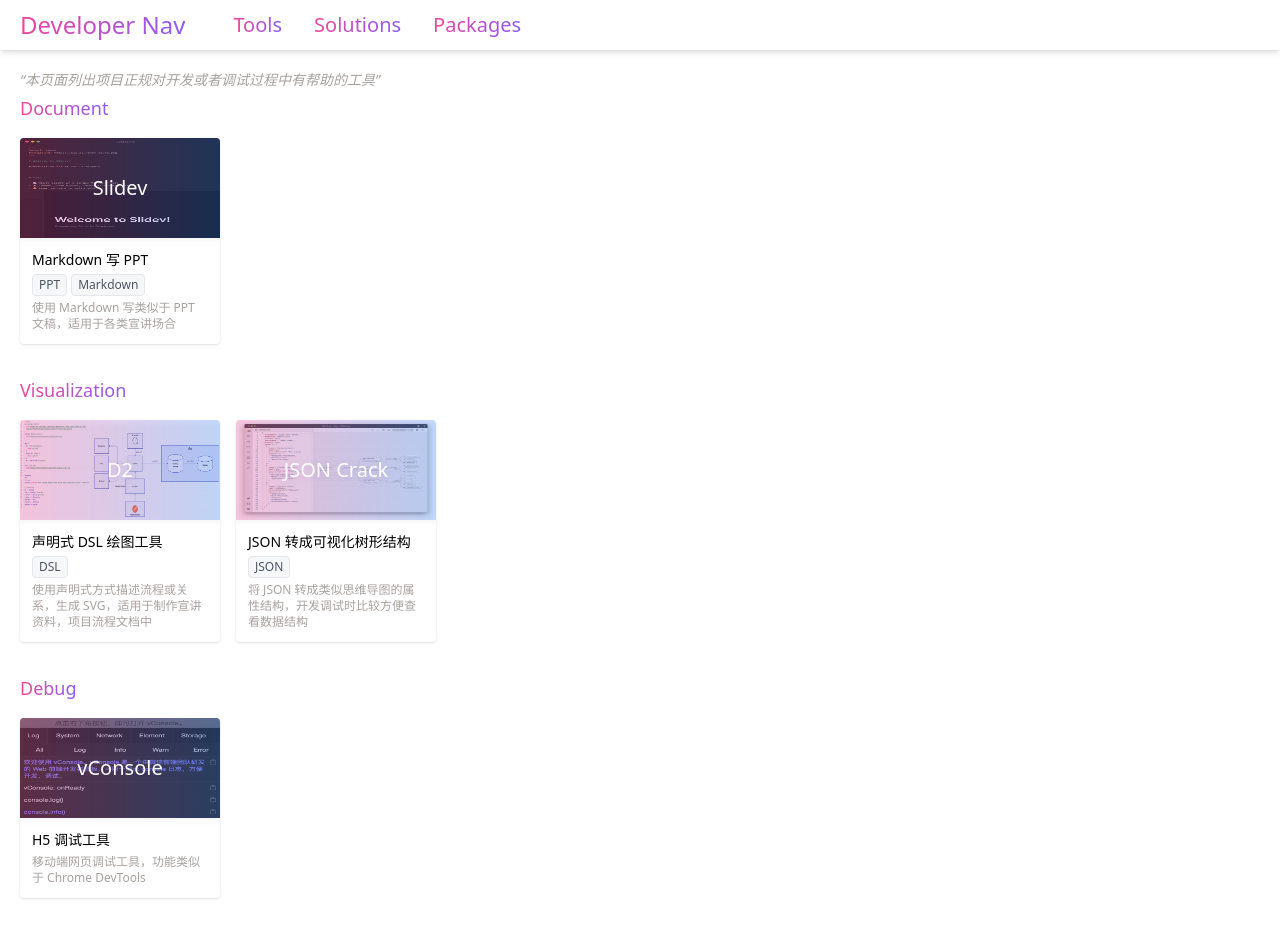
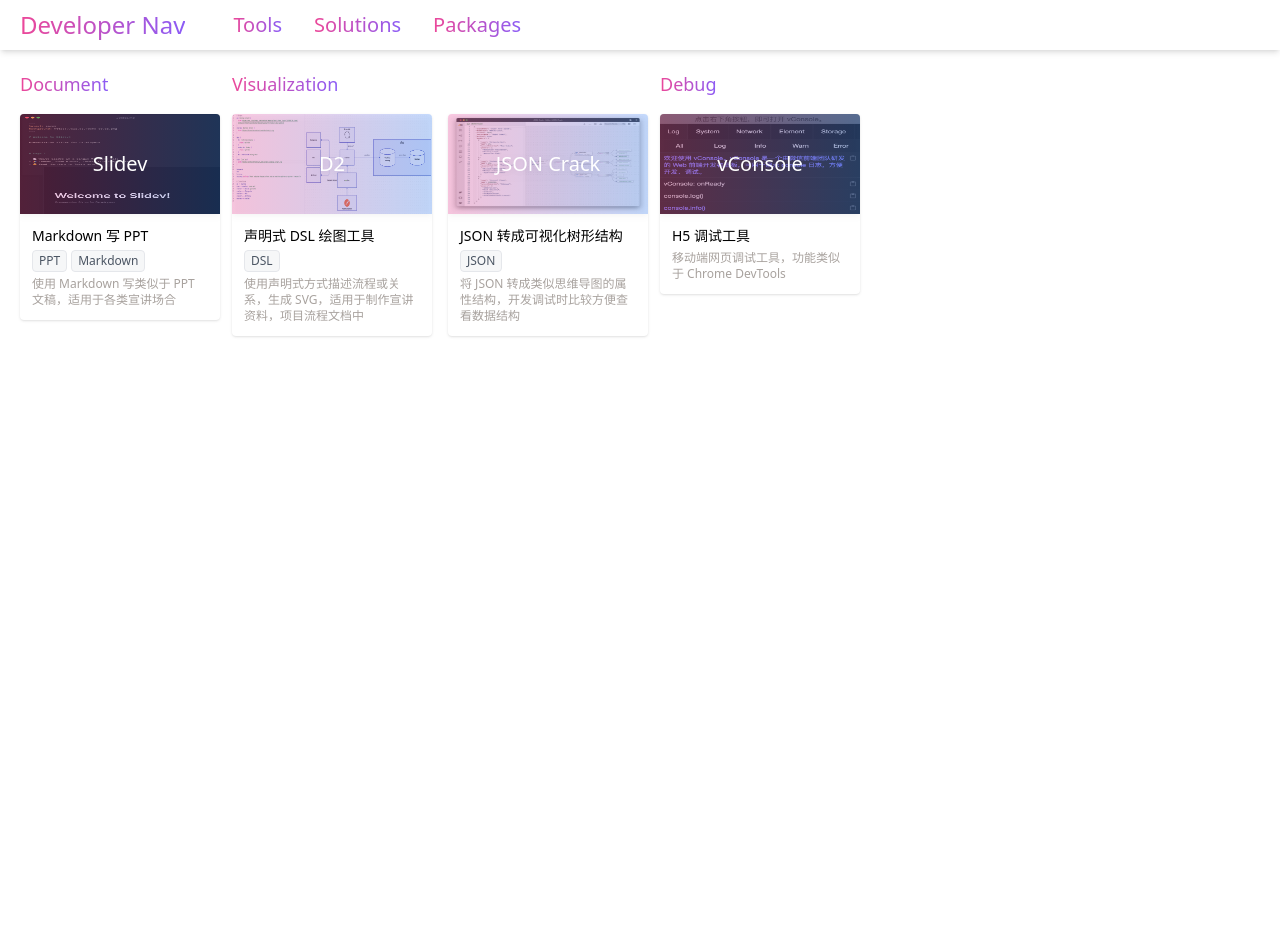
Before and after one commit to lilonghe/developer-nav, a Next.js app: page / in a window 1280 px wide. After the commit the page ends 800 px from the top, so only its background shows below. Built offline with nearby package versions, Linux system fonts and the light colour scheme.

Commit message:
feat: update list view

```diff
--- a/pages/index.tsx
+++ b/pages/index.tsx
@@ -3,10 +3,7 @@ import Card from "../components/card"
 
 export default function Index() {
     return (
-        <div className="m-[20px]">
-            <div className="mb-1 text-stone-400 italic text-sm">
-                “本页面列出项目正规对开发或者调试过程中有帮助的工具”
-            </div>
+        <div className="m-[20px] flex gap-3 flex-wrap">
             {data.map(cate => <Card.Group key={cate.name} data={cate}  />)}
         </div>
     )
--- a/pages/packages/index.tsx
+++ b/pages/packages/index.tsx
@@ -3,10 +3,7 @@ import Card from "../../components/card"
 
 export default function Index() {
     return (
-        <div className="m-[20px]">
-            <div className="mb-1 text-stone-400 italic text-sm">
-                “本页面列出项目中用到的各种库，帮助实现业务需求”
-            </div>
+        <div className="m-[20px] flex gap-3 flex-wrap">
             {data.map(cate => <Card.Group key={cate.name} data={cate}  />)}
         </div>
     )
--- a/pages/solutions/index.jsx
+++ b/pages/solutions/index.jsx
@@ -3,10 +3,7 @@ import Card from '../../components/card'
 
 export default function Solutions () {
   return (
-    <div className='m-[20px]'>
-      <div className="mb-1 text-stone-400 italic text-sm">
-        “本页面列出项目开发中常见的一些场景解决方案，帮助实现业务场景需求”
-      </div>
+    <div className='m-[20px] flex gap-3 flex-wrap'>
       <div className="flex wrap gap-4">
         {solutionList.map(cate => <Card.Group key={cate.name} data={cate}  />)}
       </div>
```
